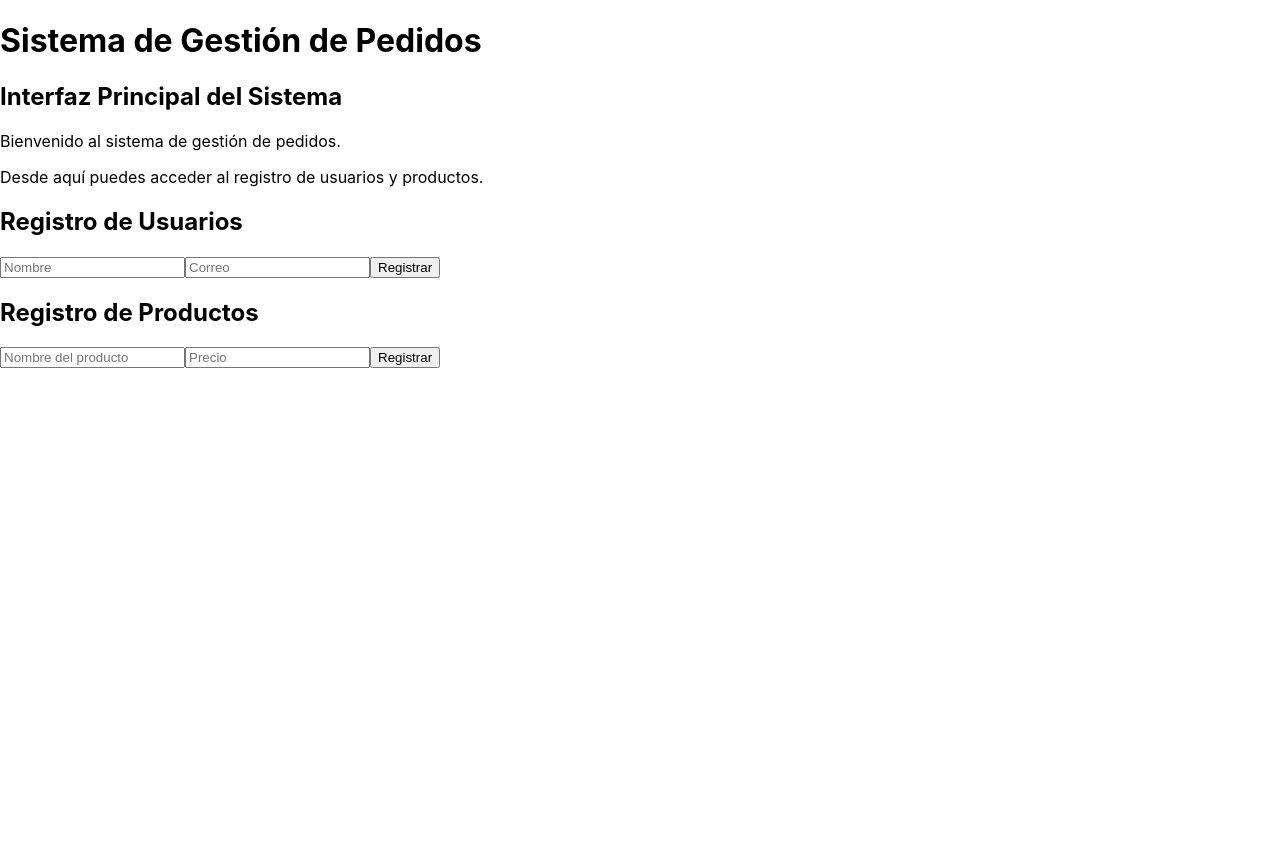
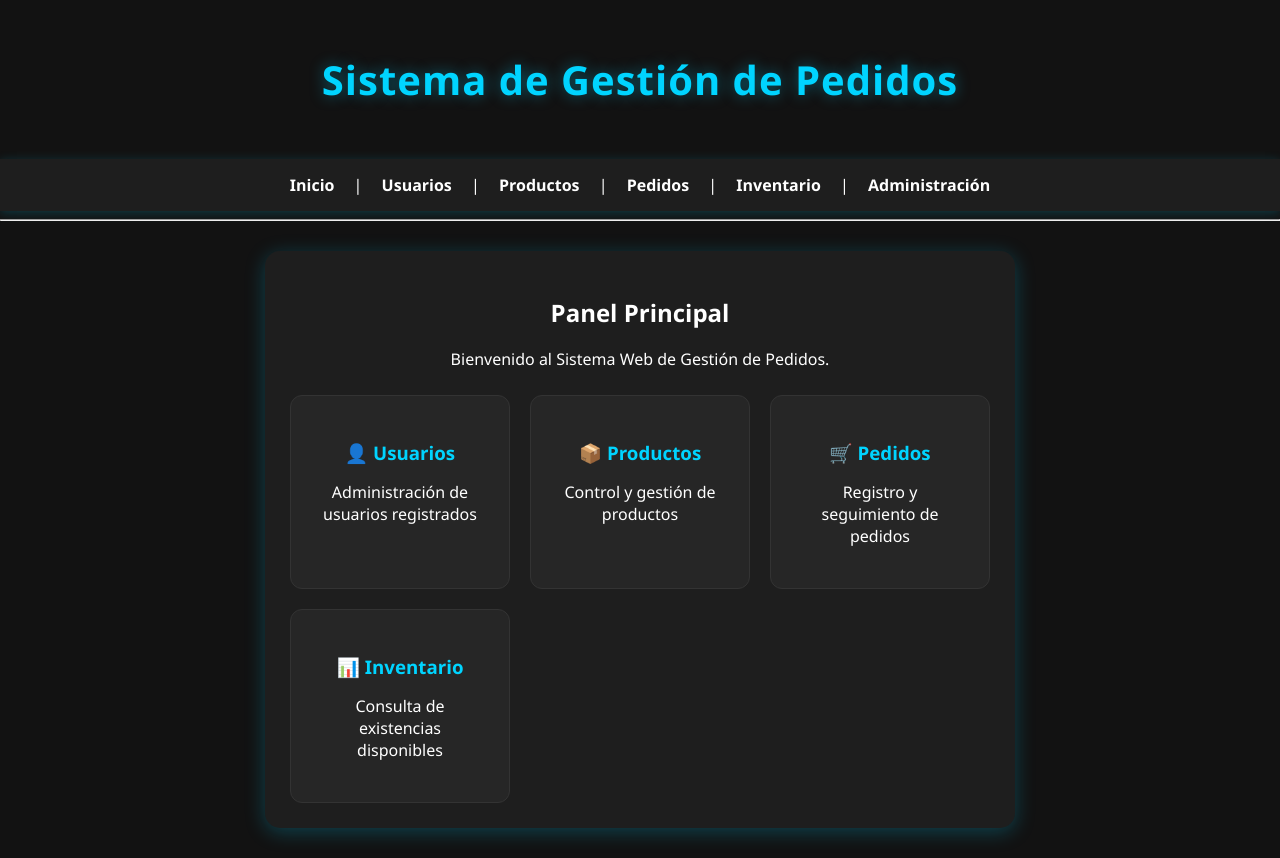
Before and after one commit to LORDMCSRM/gestion-pedidos, a React (Create React App) app: page / in a window 1280 px wide. Before the commit the page ends 800 px from the top, so only its background shows below. Built offline with nearby package versions, Linux system fonts and the light colour scheme.

Commit message:
Actualizacion Sprint 4

```diff
--- a/package.json
+++ b/package.json
@@ -9,6 +9,7 @@
     "@testing-library/user-event": "^13.5.0",
     "react": "^19.2.8",
     "react-dom": "^19.2.8",
+    "react-router-dom": "^7.18.4",
     "react-scripts": "5.0.1",
     "web-vitals": "^2.1.4"
   },
--- a/src/App.css
+++ b/src/App.css
@@ -1,38 +1,157 @@
+/* Fondo general */
+body {
+  margin: 0;
+  font-family: "Segoe UI", Tahoma, Geneva, Verdana, sans-serif;
+  background: #121212;
+  color: #ffffff;
+}
+
+/* Contenedor principal */
 .App {
   text-align: center;
 }
 
-.App-logo {
-  height: 40vmin;
-  pointer-events: none;
+/* Título */
+h1 {
+  text-align: center;
+  color: #00d4ff;
+  padding: 25px;
+  font-size: 40px;
+  letter-spacing: 1px;
+  text-shadow: 0 0 15px rgba(0, 212, 255, 0.4);
 }
 
-@media (prefers-reduced-motion: no-preference) {
-  .App-logo {
-    animation: App-logo-spin infinite 20s linear;
-  }
+/* Menú */
+nav {
+  background-color: #1e1e1e;
+  padding: 15px;
+  text-align: center;
+  box-shadow: 0 2px 10px rgba(0, 212, 255, 0.2);
 }
 
-.App-header {
-  background-color: #282c34;
-  min-height: 100vh;
+nav a {
+  color: #ffffff;
+  text-decoration: none;
+  margin: 0 15px;
+  font-weight: bold;
+  transition: 0.3s;
+}
+
+nav a:hover {
+  color: #00d4ff;
+}
+
+/* Tarjetas */
+.card {
+  background: #1e1e1e;
+  width: 70%;
+  max-width: 700px;
+  margin: 30px auto;
+  padding: 25px;
+  border-radius: 15px;
+  box-shadow: 0px 4px 20px rgba(0, 212, 255, 0.25);
+}
+
+/* Formularios */
+form {
   display: flex;
   flex-direction: column;
-  align-items: center;
-  justify-content: center;
-  font-size: calc(10px + 2vmin);
-  color: white;
+  gap: 15px;
 }
 
-.App-link {
-  color: #61dafb;
+input {
+  padding: 12px;
+  border: none;
+  border-radius: 8px;
+  background: #2a2a2a;
+  color: white;
+  font-size: 16px;
 }
 
-@keyframes App-logo-spin {
-  from {
-    transform: rotate(0deg);
-  }
-  to {
-    transform: rotate(360deg);
-  }
+input:focus {
+  outline: 2px solid #00d4ff;
 }
+
+/* Botones */
+button {
+  background: #00d4ff;
+  color: #121212;
+  border: none;
+  padding: 12px;
+  border-radius: 8px;
+  font-weight: bold;
+  cursor: pointer;
+  transition: 0.3s;
+}
+
+button:hover {
+  background: #00a8cc;
+  transform: scale(1.05);
+}
+
+/* Tablas */
+table {
+  width: 100%;
+  border-collapse: collapse;
+  margin-top: 20px;
+}
+
+th {
+  background: #00d4ff;
+  color: #121212;
+  padding: 12px;
+}
+
+td {
+  background: #242424;
+  padding: 12px;
+  border-bottom: 1px solid #333;
+}
+
+/* Listas */
+ul {
+  list-style: none;
+  padding: 0;
+}
+
+li {
+  background: #242424;
+  padding: 10px;
+  margin: 8px 0;
+  border-radius: 8px;
+}
+
+/* Panel admin */
+.dashboard-card {
+  background: #242424;
+  padding: 15px;
+  border-radius: 10px;
+  margin-top: 15px;
+  border-left: 5px solid #00d4ff;
+}
+.dashboard-grid {
+  display: grid;
+  grid-template-columns: repeat(auto-fit, minmax(220px, 1fr));
+  gap: 20px;
+  margin-top: 25px;
+}
+
+.stat-card {
+  background: #262626;
+  padding: 25px;
+  border-radius: 12px;
+  text-align: center;
+  transition: 0.3s;
+  border: 1px solid #333;
+}
+
+.stat-card:hover {
+  transform: translateY(-5px);
+  border-color: #00d4ff;
+  box-shadow: 0 0 20px rgba(0, 212, 255, 0.3);
+}
+
+.stat-card h3 {
+  color: #00d4ff;
+  margin-bottom: 10px;
+}
--- a/src/App.js
+++ b/src/App.js
@@ -1,16 +1,43 @@
 import React from "react";
+import "./App.css";
+import { BrowserRouter, Routes, Route, Link } from "react-router-dom";
+
+import InterfazPrincipal from "./components/InterfazPrincipal";
 import RegistroUsuarios from "./components/RegistroUsuarios";
 import RegistroProductos from "./components/RegistroProductos";
-import InterfazPrincipal from "./components/InterfazPrincipal";
+import RegistroPedidos from "./components/RegistroPedidos";
+import Inventario from "./components/Inventario";
+import PanelAdministracion from "./components/PanelAdministracion";
 
 function App() {
   return (
-    <div>
-      <h1>Sistema de Gestión de Pedidos</h1>
-      <InterfazPrincipal />
-      <RegistroUsuarios />
-      <RegistroProductos />
-    </div>
+    <BrowserRouter>
+      <div className="App">
+
+        <h1>Sistema de Gestión de Pedidos</h1>
+
+        <nav>
+          <Link to="/">Inicio</Link> |{" "}
+          <Link to="/usuarios">Usuarios</Link> |{" "}
+          <Link to="/productos">Productos</Link> |{" "}
+          <Link to="/pedidos">Pedidos</Link> |{" "}
+          <Link to="/inventario">Inventario</Link> |{" "}
+          <Link to="/admin">Administración</Link>
+        </nav>
+
+        <hr />
+
+        <Routes>
+          <Route path="/" element={<InterfazPrincipal />} />
+          <Route path="/usuarios" element={<RegistroUsuarios />} />
+          <Route path="/productos" element={<RegistroProductos />} />
+          <Route path="/pedidos" element={<RegistroPedidos />} />
+          <Route path="/inventario" element={<Inventario />} />
+          <Route path="/admin" element={<PanelAdministracion />} />
+        </Routes>
+
+      </div>
+    </BrowserRouter>
   );
 }
 
--- a/src/components/InterfazPrincipal.js
+++ b/src/components/InterfazPrincipal.js
@@ -2,10 +2,36 @@ import React from "react";
 
 function InterfazPrincipal() {
   return (
-    <div>
-      <h2>Interfaz Principal del Sistema</h2>
-      <p>Bienvenido al sistema de gestión de pedidos.</p>
-      <p>Desde aquí puedes acceder al registro de usuarios y productos.</p>
+    <div className="card">
+      <h2>Panel Principal</h2>
+
+      <p>
+        Bienvenido al Sistema Web de Gestión de Pedidos.
+      </p>
+
+      <div className="dashboard-grid">
+
+        <div className="stat-card">
+          <h3>👤 Usuarios</h3>
+          <p>Administración de usuarios registrados</p>
+        </div>
+
+        <div className="stat-card">
+          <h3>📦 Productos</h3>
+          <p>Control y gestión de productos</p>
+        </div>
+
+        <div className="stat-card">
+          <h3>🛒 Pedidos</h3>
+          <p>Registro y seguimiento de pedidos</p>
+        </div>
+
+        <div className="stat-card">
+          <h3>📊 Inventario</h3>
+          <p>Consulta de existencias disponibles</p>
+        </div>
+
+      </div>
     </div>
   );
 }
--- /dev/null
+++ b/src/components/Inventario.js
@@ -0,0 +1,44 @@
+import React from "react";
+
+function Inventario() {
+  const inventario = [
+    {
+      nombre: "Laptop",
+      existencia: 10,
+    },
+    {
+      nombre: "Mouse",
+      existencia: 25,
+    },
+    {
+      nombre: "Teclado",
+      existencia: 15,
+    },
+  ];
+
+  return (
+    <div>
+      <h2>Inventario Disponible</h2>
+
+      <table border="1">
+        <thead>
+          <tr>
+            <th>Producto</th>
+            <th>Existencia</th>
+          </tr>
+        </thead>
+
+        <tbody>
+          {inventario.map((item, index) => (
+            <tr key={index}>
+              <td>{item.nombre}</td>
+              <td>{item.existencia}</td>
+            </tr>
+          ))}
+        </tbody>
+      </table>
+    </div>
+  );
+}
+
+export default Inventario;
--- /dev/null
+++ b/src/components/PanelAdministracion.js
@@ -0,0 +1,29 @@
+import React from "react";
+
+function PanelAdministracion() {
+  return (
+    <div>
+      <h2>Panel de Administración</h2>
+
+      <div>
+        <h3>Resumen General</h3>
+
+        <p>Total usuarios: 5</p>
+
+        <p>Total productos: 10</p>
+
+        <p>Total pedidos: 7</p>
+      </div>
+
+      <hr />
+
+      <div>
+        <h3>Estado del Sistema</h3>
+
+        <p>Sistema funcionando correctamente.</p>
+      </div>
+    </div>
+  );
+}
+
+export default PanelAdministracion;
--- /dev/null
+++ b/src/components/RegistroPedidos.js
@@ -0,0 +1,47 @@
+import React, { useState } from "react";
+
+function RegistroPedidos() {
+  const [pedido, setPedido] = useState("");
+  const [pedidos, setPedidos] = useState([]);
+
+  const registrarPedido = (e) => {
+    e.preventDefault();
+
+    if (pedido.trim() === "") {
+      alert("Ingresa un pedido");
+      return;
+    }
+
+    setPedidos([...pedidos, pedido]);
+    setPedido("");
+  };
+
+  return (
+    <div>
+      <h2>Registro de Pedidos</h2>
+
+      <form onSubmit={registrarPedido}>
+        <input
+          type="text"
+          placeholder="Nombre del pedido"
+          value={pedido}
+          onChange={(e) => setPedido(e.target.value)}
+        />
+
+        <button type="submit">
+          Registrar
+        </button>
+      </form>
+
+      <h3>Historial de Pedidos</h3>
+
+      <ul>
+        {pedidos.map((p, index) => (
+          <li key={index}>{p}</li>
+        ))}
+      </ul>
+    </div>
+  );
+}
+
+export default RegistroPedidos;
--- a/src/components/RegistroProductos.js
+++ b/src/components/RegistroProductos.js
@@ -1,20 +1,45 @@
 import React, { useState } from "react";
 
 function RegistroProductos() {
-  const [producto, setProducto] = useState({ nombre: "", precio: "" });
+
+  const [producto, setProducto] = useState({
+    nombre: "",
+    precio: ""
+  });
+
+  const [productos, setProductos] = useState([]);
 
   const handleChange = (e) => {
-    setProducto({ ...producto, [e.target.name]: e.target.value });
+    setProducto({
+      ...producto,
+      [e.target.name]: e.target.value
+    });
   };
 
   const handleSubmit = (e) => {
+
     e.preventDefault();
-    alert("Producto registrado: " + producto.nombre);
+
+    if (!producto.nombre || !producto.precio) {
+      alert("Completa todos los campos");
+      return;
+    }
+
+    setProductos([...productos, producto]);
+
+    setProducto({
+      nombre: "",
+      precio: ""
+    });
   };
 
   return (
+    <div>
+
+      <h2>Registro de Productos</h2>
+
       <form onSubmit={handleSubmit}>
-      <h2>Registro de Productos</h2>
+
         <input
           type="text"
           name="nombre"
@@ -22,6 +47,9 @@ function RegistroProductos() {
           value={producto.nombre}
           onChange={handleChange}
         />
+
+        <br /><br />
+
         <input
           type="number"
           name="precio"
@@ -29,8 +57,40 @@ function RegistroProductos() {
           value={producto.precio}
           onChange={handleChange}
         />
-      <button type="submit">Registrar</button>
+
+        <br /><br />
+
+        <button type="submit">
+          Registrar Producto
+        </button>
+
       </form>
+
+      <h3>Productos Registrados</h3>
+
+      <table border="1">
+
+        <thead>
+          <tr>
+            <th>Producto</th>
+            <th>Precio</th>
+          </tr>
+        </thead>
+
+        <tbody>
+
+          {productos.map((p, index) => (
+            <tr key={index}>
+              <td>{p.nombre}</td>
+              <td>${p.precio}</td>
+            </tr>
+          ))}
+
+        </tbody>
+
+      </table>
+
+    </div>
   );
 }
 
--- a/src/components/RegistroUsuarios.js
+++ b/src/components/RegistroUsuarios.js
@@ -1,20 +1,45 @@
 import React, { useState } from "react";
 
 function RegistroUsuarios() {
-  const [usuario, setUsuario] = useState({ nombre: "", correo: "" });
+
+  const [usuario, setUsuario] = useState({
+    nombre: "",
+    correo: ""
+  });
+
+  const [usuarios, setUsuarios] = useState([]);
 
   const handleChange = (e) => {
-    setUsuario({ ...usuario, [e.target.name]: e.target.value });
+    setUsuario({
+      ...usuario,
+      [e.target.name]: e.target.value
+    });
   };
 
   const handleSubmit = (e) => {
+
     e.preventDefault();
-    alert("Usuario registrado: " + usuario.nombre);
+
+    if (!usuario.nombre || !usuario.correo) {
+      alert("Completa todos los campos");
+      return;
+    }
+
+    setUsuarios([...usuarios, usuario]);
+
+    setUsuario({
+      nombre: "",
+      correo: ""
+    });
   };
 
   return (
+    <div>
+
+      <h2>Registro de Usuarios</h2>
+
       <form onSubmit={handleSubmit}>
-      <h2>Registro de Usuarios</h2>
+
         <input
           type="text"
           name="nombre"
@@ -22,6 +47,9 @@ function RegistroUsuarios() {
           value={usuario.nombre}
           onChange={handleChange}
         />
+
+        <br /><br />
+
         <input
           type="email"
           name="correo"
@@ -29,8 +57,26 @@ function RegistroUsuarios() {
           value={usuario.correo}
           onChange={handleChange}
         />
-      <button type="submit">Registrar</button>
+
+        <br /><br />
+
+        <button type="submit">
+          Registrar Usuario
+        </button>
+
       </form>
+
+      <h3>Usuarios Registrados</h3>
+
+      <ul>
+        {usuarios.map((u, index) => (
+          <li key={index}>
+            {u.nombre} - {u.correo}
+          </li>
+        ))}
+      </ul>
+
+    </div>
   );
 }
 
```
Also changed, not shown: 1 other file (tests, documents, lock files or other folders). Lines whose indentation alone changed are shown as unchanged.
